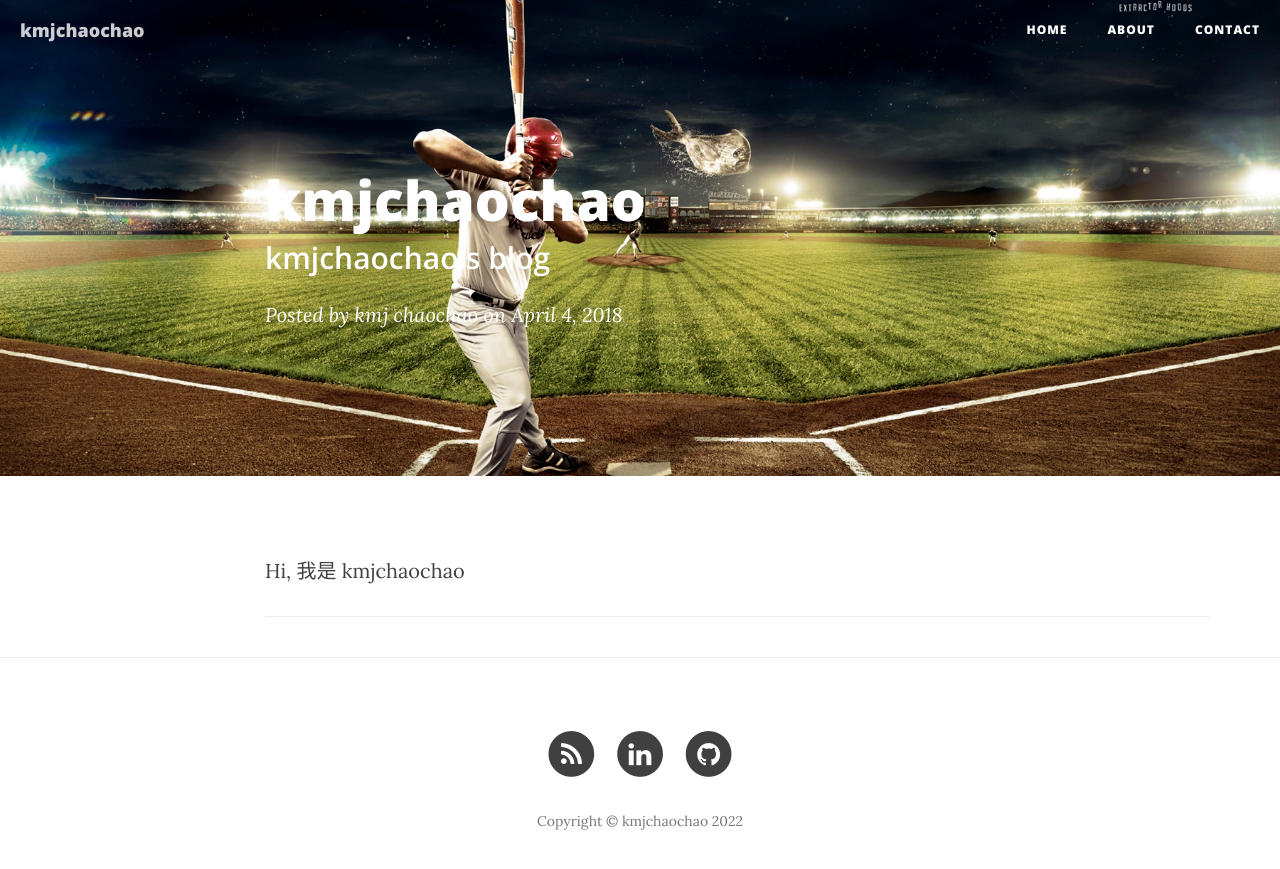
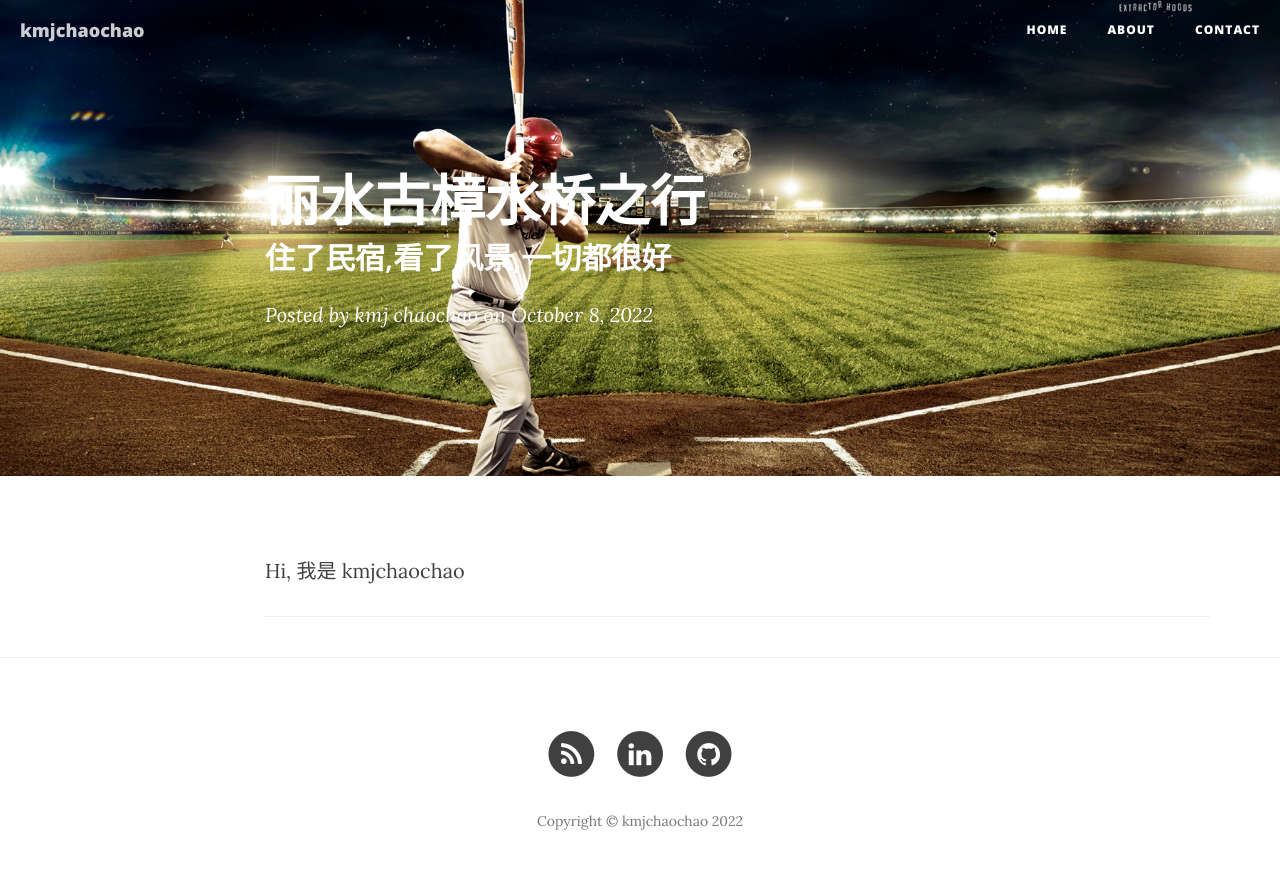
Before and after one commit to jingjingforest/jingjingforest.github.io, a Jekyll site: the page built from _posts/2018-04-04-Ranking-Every-Year-of-March-Madness.markdown, in a window 1280 px wide. Shown: the top 869 px of the page. Built offline with Jekyll 4.4.1, drawn with Linux system fonts in a browser that asks for light colours; nearby versions of some CDN libraries.

Commit message:
Update 2018-04-04-Ranking-Every-Year-of-March-Madness.markdown

```diff
--- a/_posts/2018-04-04-Ranking-Every-Year-of-March-Madness.markdown
+++ b/_posts/2018-04-04-Ranking-Every-Year-of-March-Madness.markdown
@@ -1,8 +1,8 @@
 ---
 layout:     post
-title:      "kmjchaochao"
-subtitle:   "kmjchaochao's blog"
-date:       2018-04-04 12:00:00
+title:      "丽水古樟水桥之行"
+subtitle:   "住了民宿,看了风景,一切都很好"
+date:       2022-10-08 12:00:00
 author:     "kmj chaochao"
 header-img: "img/post-eye-03.jpg"
 ---
```
